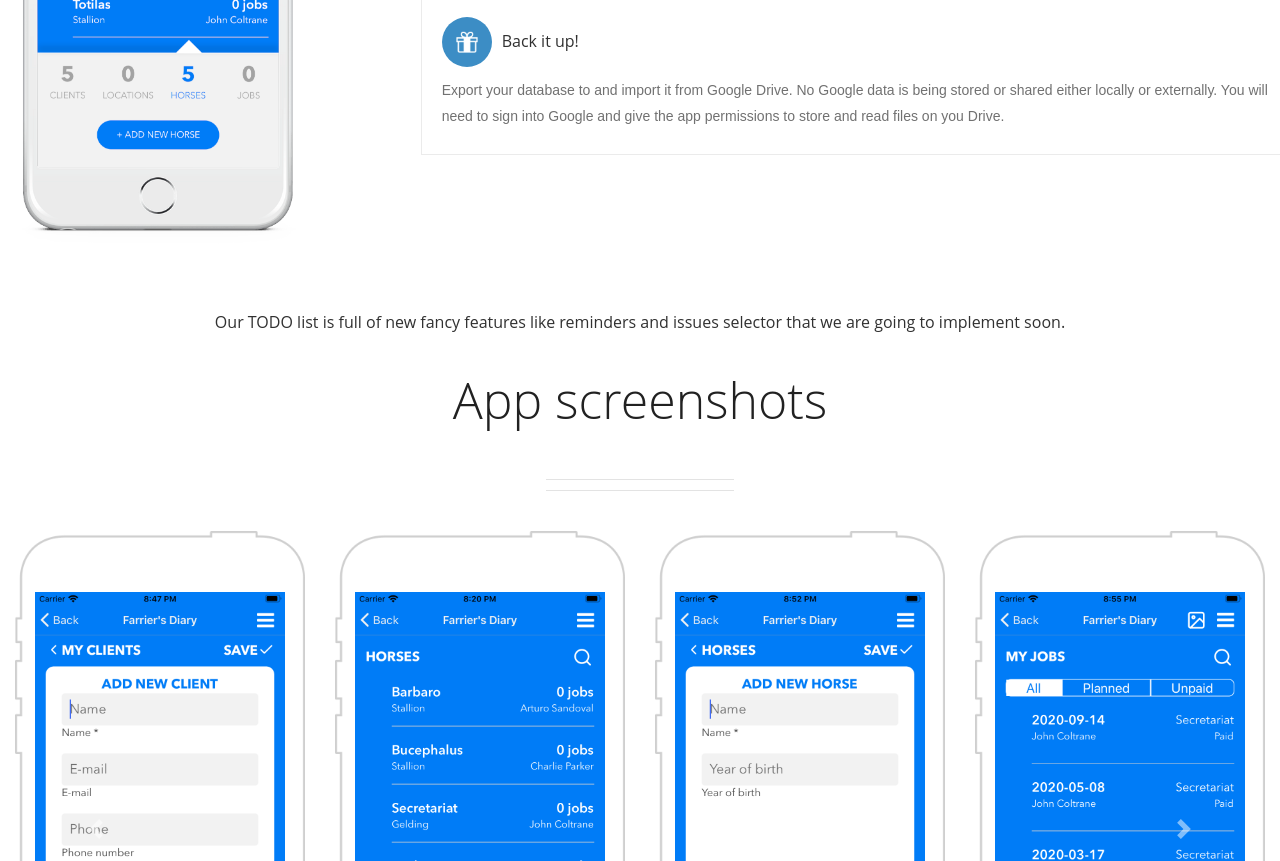
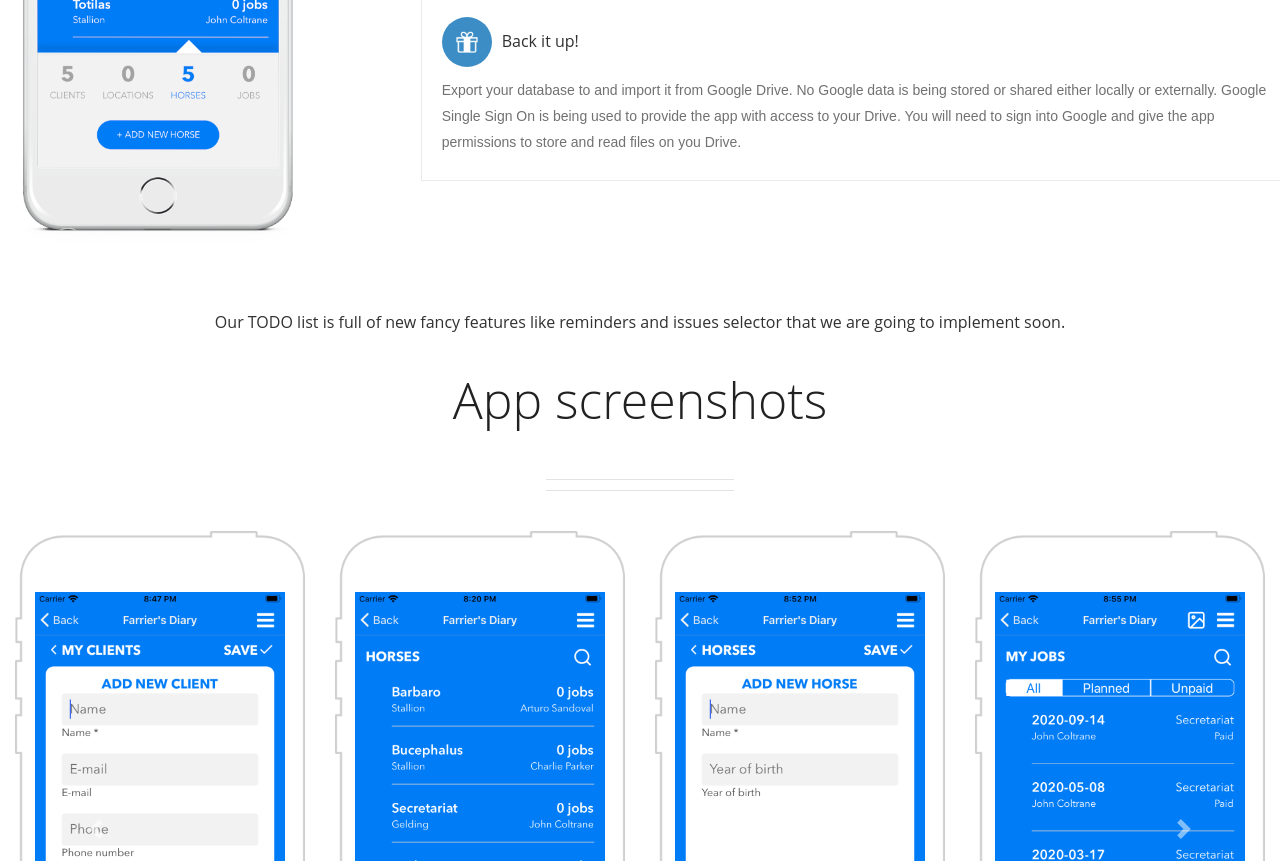
Before and after one commit to farriersdiary/farriersdiary.github.io, a plain HTML site: page index.html in a window 1280 px wide. Shown: the part 1663-2524 px from the top of the page. Drawn offline with nearby package versions, Linux system fonts and the light colour scheme.

Commit message:
A bit more

```diff
--- a/index.html
+++ b/index.html
@@ -159,8 +159,9 @@
                             </div>
                             <div class="d-inline-block"><h5>Back it up!</h5></div>
                             <p class="pt-3">Export your database to and import it from Google Drive. No Google data
-                                is being stored or shared either locally or externally. You will need to sign into
-                                Google and give the app permissions to store and read files on you Drive.</p>
+                                is being stored or shared either locally or externally. Google Single Sign On is being
+                                used to provide the app with access to your Drive. You will need to sign into Google and
+                                give the app permissions to store and read files on you Drive.</p>
                         </article>
                     </div>
                 </div>
```
